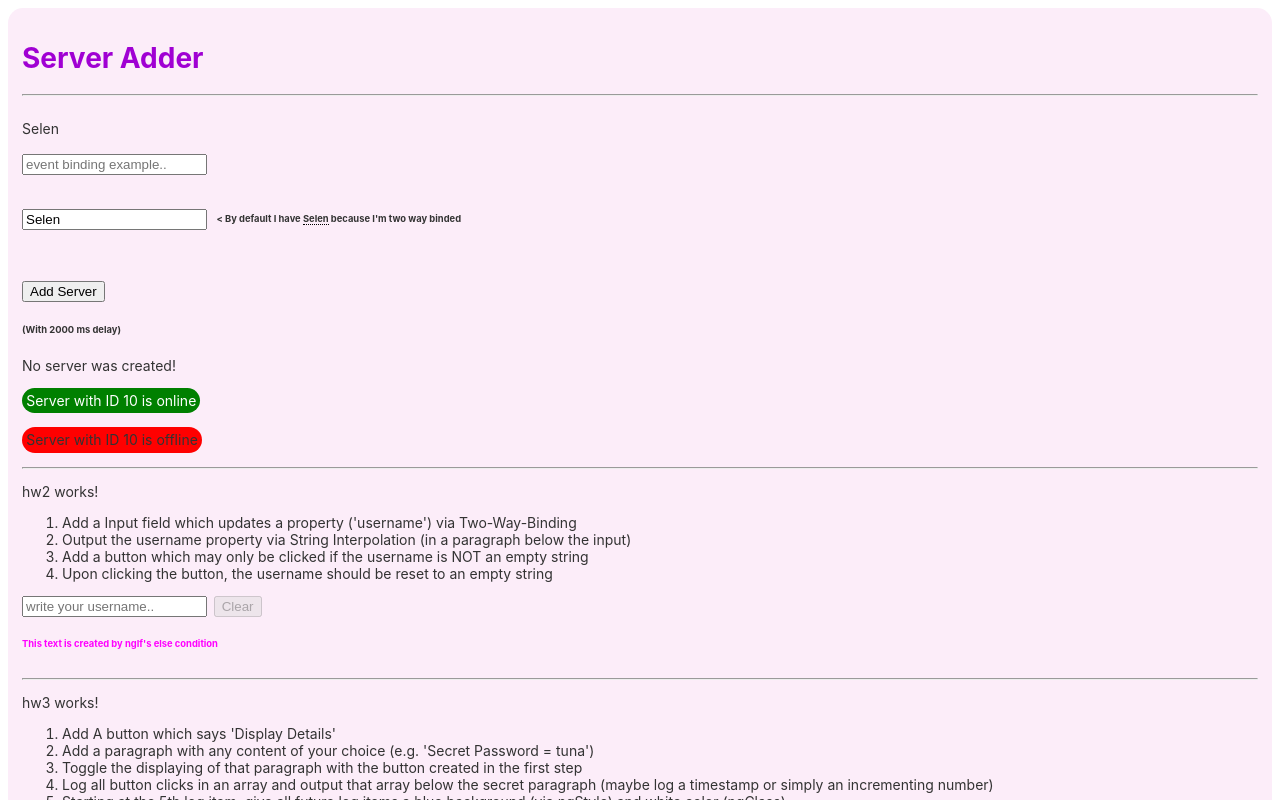
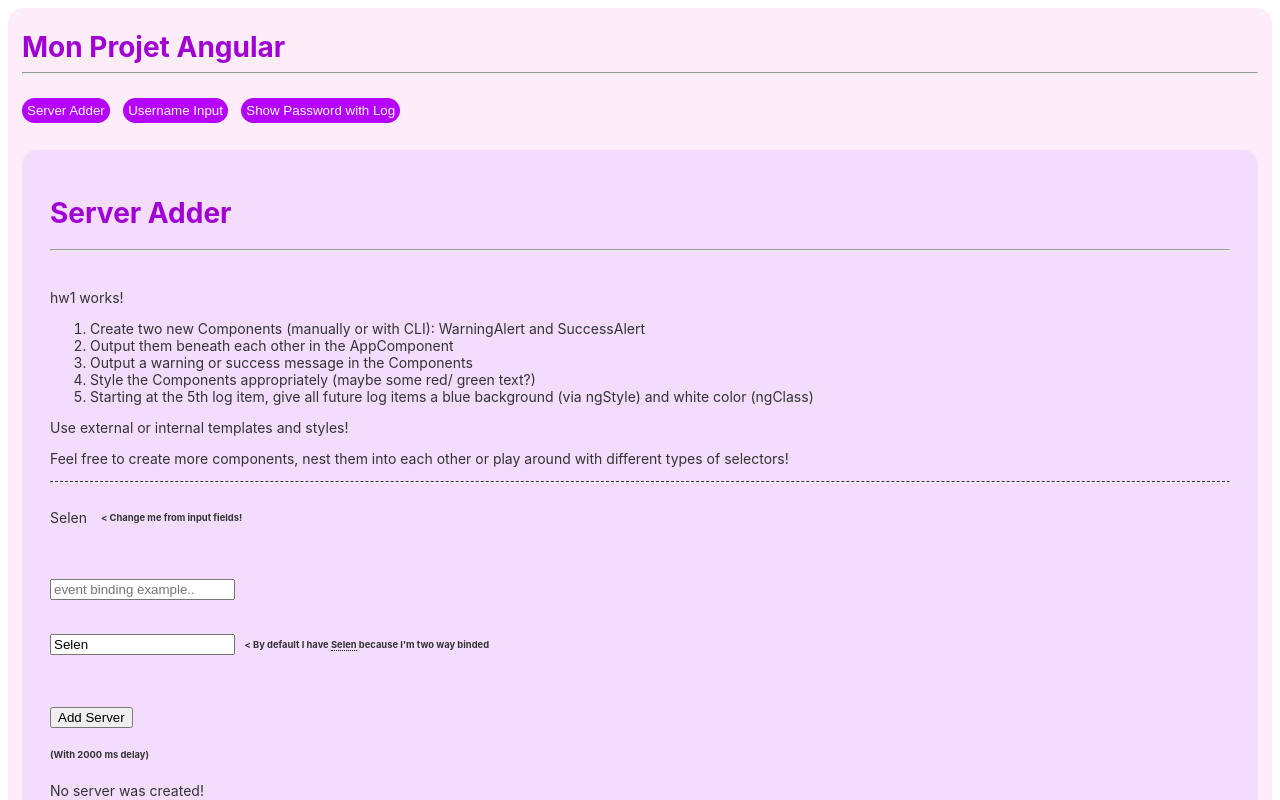
Before and after one commit to selenyel/mon-projet-angular, an Angular app in the folder mon-projet-angular/: page / in a window 1280 px wide. Shown: the top 800 px of the page. Built offline with nearby package versions, Linux system fonts and the light colour scheme.

Commit message:
Adding tabs and buttons (Cleaning the project with current knowledge)
(No routing, no hrefs or any other methods other than *ngIf)

```diff
--- a/mon-projet-angular/src/app/app.component.html
+++ b/mon-projet-angular/src/app/app.component.html
@@ -302,11 +302,35 @@
   }
 </style>
 <div class="body-container">
-  <app-servers></app-servers>
+  <h1 class="header--purple">Mon Projet Angular</h1>
   <hr>
-  <app-hw2></app-hw2>
-  <hr>
-  <app-hw3></app-hw3>
+  <br>
+
+  <button
+    *ngFor="let button of buttons"
+    [ngClass]="{ 'margin--left' : button != 'Server Adder'}"
+    class="button__navbar"
+    (click)="navbarClicked($event)"
+  >
+    {{button}}
+  </button>
+
+  <div class="sub-container">
+    <div *ngIf="activeTab === 0">
+      <app-servers *ngIf="activeTab === 0"></app-servers>
+      <hr>
+    </div>
+    <div *ngIf="activeTab === 1">
+      <app-hw2></app-hw2>
+      <hr>
+    </div>
+    <div *ngIf="activeTab === 2">
+      <app-hw3></app-hw3>
+      <hr>
+    </div>
+  </div>
+
+
 </div>
 
 
--- a/mon-projet-angular/src/app/app.component.sass
+++ b/mon-projet-angular/src/app/app.component.sass
@@ -2,3 +2,22 @@
     background-color: #fcedf9
     border-radius: 15px
     padding: 1em
+
+.margin--left
+    margin-left: 1em
+
+.button__navbar
+    background-color: #b500ff
+    color: white
+    padding: 5px
+    border: 0px
+    border-radius: 15px
+    margin-bottom: 2em
+
+.header--purple
+    color: #a000d3
+
+.sub-container
+    background-color: #f4ddfc
+    border-radius: 15px
+    padding: 2em
--- a/mon-projet-angular/src/app/app.component.ts
+++ b/mon-projet-angular/src/app/app.component.ts
@@ -6,5 +6,11 @@ import { Component } from '@angular/core';
   styleUrls: ['./app.component.sass']
 })
 export class AppComponent {
+  buttons : string[] = ['Server Adder', 'Username Input', 'Show Password with Log']
   title = 'mon-projet-angular';
+  activeTab = 0;
+
+  navbarClicked(value:any){
+    this.activeTab = this.buttons.indexOf(value.target.innerText)
+  }
 }
--- a/mon-projet-angular/src/app/hw2/hw2.component.html
+++ b/mon-projet-angular/src/app/hw2/hw2.component.html
@@ -1,3 +1,6 @@
+<h1 class="header--purple">Username Input</h1>
+<hr>
+<br>
 <p>hw2 works!</p>
 <ol>
     <li>Add a Input field which updates a property ('username') via Two-Way-Binding</li>
@@ -5,6 +8,7 @@
     <li>Add a button which may only be clicked if the username is NOT an empty string</li>
     <li>Upon clicking the button, the username should be reset to an empty string</li>
 </ol>
+<hr style="border-top: dashed 1.5px;" />
 
 <input
 type="text"
--- a/mon-projet-angular/src/app/hw2/hw2.component.sass
+++ b/mon-projet-angular/src/app/hw2/hw2.component.sass
@@ -8,3 +8,6 @@
     color: lightblue
     background-color: black
     padding:3px
+
+.header--purple
+    color: #a000d3
--- a/mon-projet-angular/src/app/hw3/hw3.component.html
+++ b/mon-projet-angular/src/app/hw3/hw3.component.html
@@ -1,3 +1,6 @@
+<h1 class="header--purple">Show Password also add it to the Log</h1>
+<hr>
+<br>
 <p>hw3 works!</p>
 
 <ol>
@@ -7,6 +10,7 @@
     <li>Log all button clicks in an array and output that array below the secret paragraph (maybe log a timestamp or simply an incrementing number)</li>
     <li>Starting at the 5th log item, give all future log items a blue background (via ngStyle) and white color (ngClass)</li>
 </ol>
+<hr style="border-top: dashed 1.5px;" />
 
 
 <input
--- a/mon-projet-angular/src/app/hw3/hw3.component.sass
+++ b/mon-projet-angular/src/app/hw3/hw3.component.sass
@@ -25,7 +25,8 @@
 .space--three
     margin-left: 6.1em
 
-
+.header--purple
+    color: #a000d3
 .header--sub
     text-decoration: underline
 
--- a/mon-projet-angular/src/app/servers/servers.component.html
+++ b/mon-projet-angular/src/app/servers/servers.component.html
@@ -2,7 +2,27 @@
 <hr>
 <br>
 
-<label>{{serverName}}</label>
+<p>hw1 works!</p>
+
+<ol>
+    <li>Create two new Components (manually or with CLI): WarningAlert and SuccessAlert    </li>
+    <li>Output them beneath each other in the AppComponent    </li>
+    <li>Output a warning or success message in the Components    </li>
+    <li>Style the Components appropriately (maybe some red/ green text?)    </li>
+    <li>Starting at the 5th log item, give all future log items a blue background (via ngStyle) and white color (ngClass)</li>
+</ol>
+<p>Use external or internal templates and styles!</p>
+<p>Feel free to create more components, nest them into each other or play around with different types of selectors!</p>
+
+
+<hr style="border-top: dashed 1.5px;" />
+
+<div style="display: flex; align-items: center; ">
+    <label style="margin-right: 1em;">{{serverName}}</label>
+    <h6> < Change me from input fields!</h6>
+</div>
+
+
 <br>
 <br>
 <input
```
